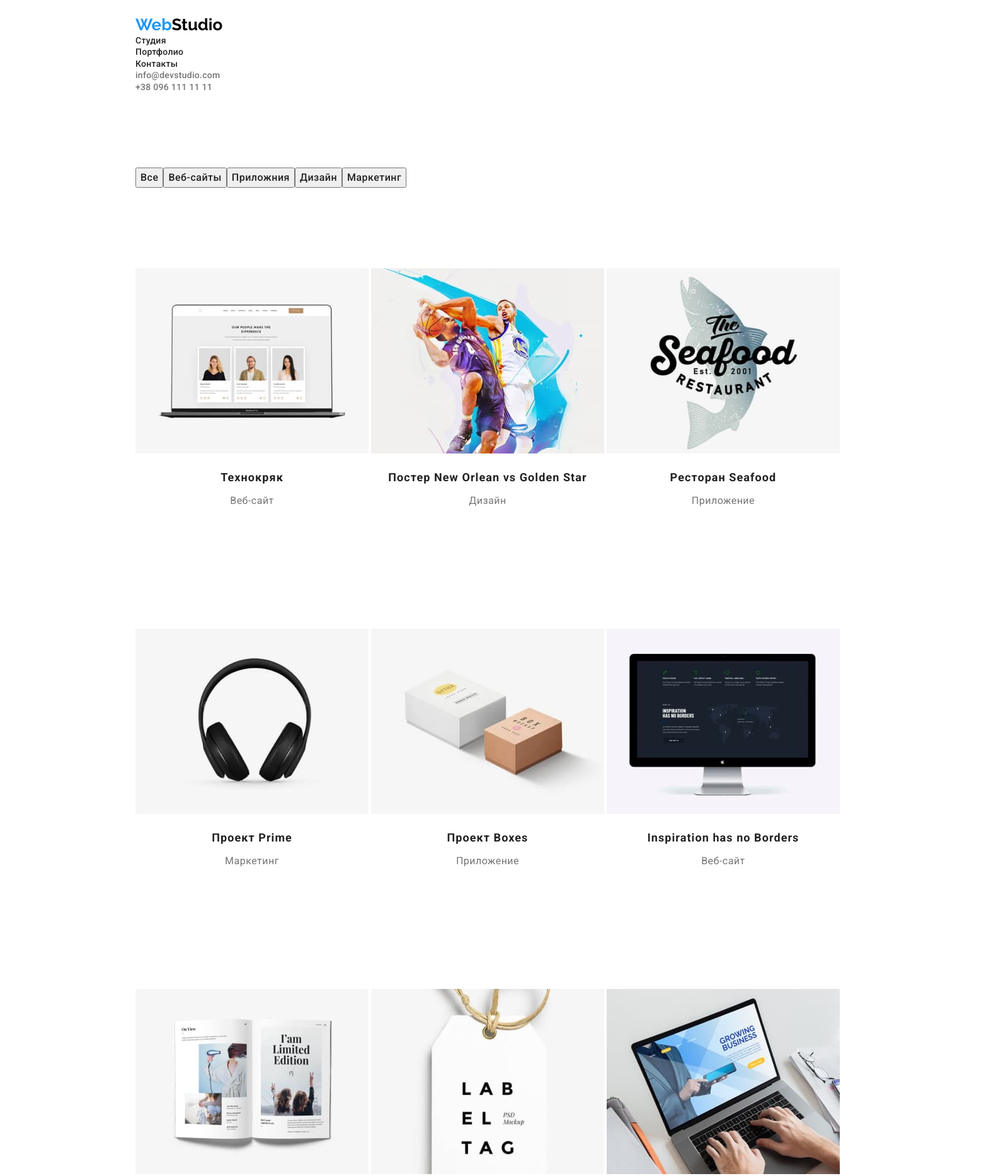
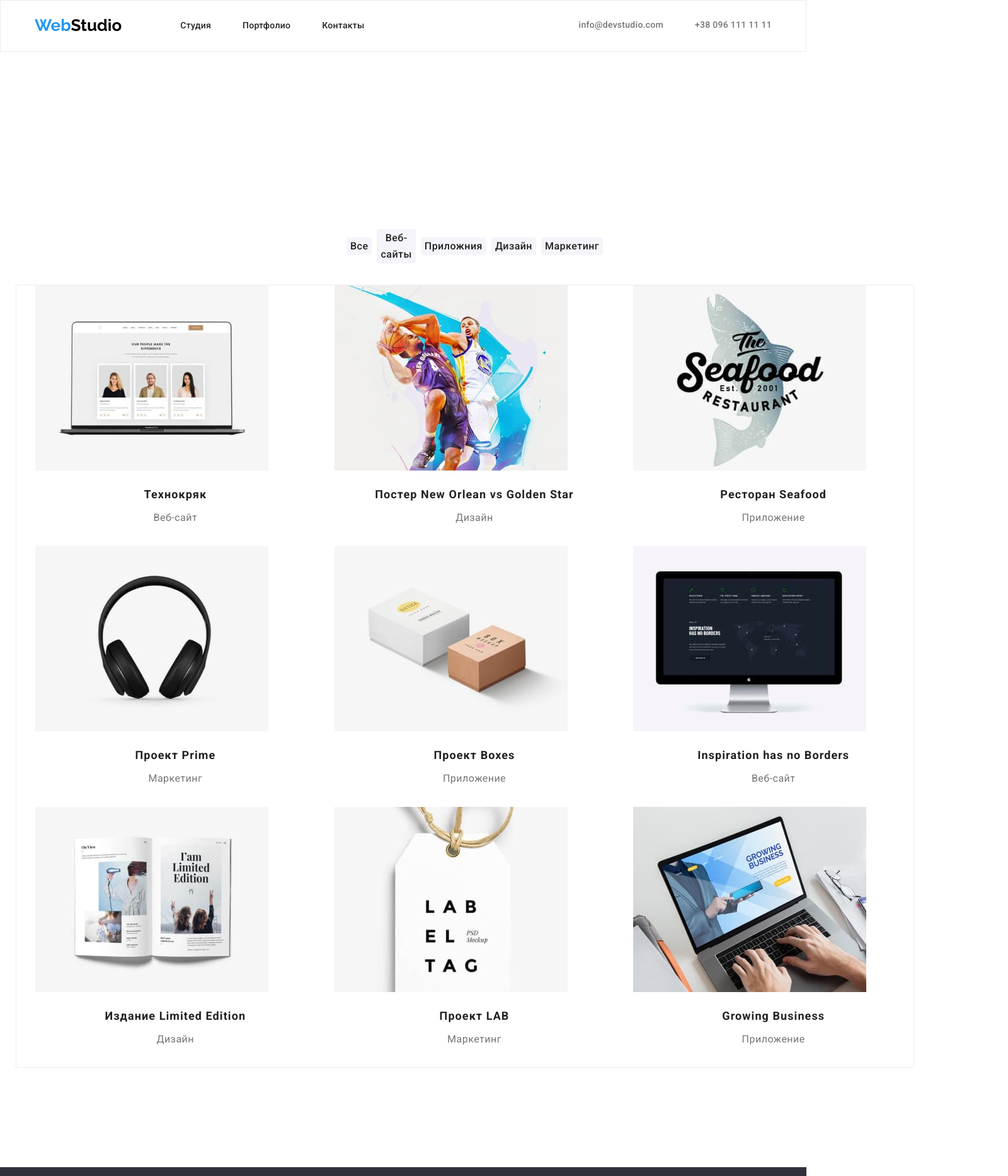
Before and after one commit to OleksandrMyk/goit-markup-hw-03, a plain HTML site: page portfolio.html in a window 1280 px wide. Shown: the top 1867 px of the page at 63% size, 1600 px wide, since content can reach past the window. Drawn offline with nearby package versions, Linux system fonts and the light colour scheme.

Commit message:
hw3-correction

```diff
--- a/css/style.css
+++ b/css/style.css
@@ -8,8 +8,6 @@
 
 body {
     font-family: 'Roboto', sans-serif;
-    width: 1600px;
-    margin: auto;
 }
 
 .visually-hidden {
@@ -29,11 +27,28 @@ body {
     list-style: none;
 }
 
+.section {
+    padding-top: 94px;
+    padding-bottom: 94px;
+    margin-top: 0;
+}
+
 .conteiner {
     width: 1200px;
     padding-left: 15px;
     padding-right: 15px;
     margin: 0 auto;
+}
+
+.hero-title {
+    display: flex;
+    align-items: center;
+    flex-wrap: wrap;
+    padding: 200px 452px 200px 452px;
+}
+
+.header-conteiner {
+    display: flex;
 }
 
 /* header section */
@@ -42,19 +57,28 @@ body {
     padding-top: 24px;
     padding-bottom: 25px;
     background: #ffffff;
+    border: 1px solid #ececec;
 }
 
 .header-item {
+    display: flex;
+}
+
+.header-item + .header-item {
+    margin-left: 50px;
 }
 
 .header-list {
+    display: flex;
+    margin-left: auto;
+    align-items: center;
 }
 
 .header-item-mail-tel {
     text-decoration: none;
     font-weight: 500;
     font-size: 14px;
-    line-height: 16px;
+    line-height: 1.14;
     letter-spacing: 0.02em;
     color: #757575;
 }
@@ -67,6 +91,8 @@ body {
 /* navigation section */
 
 .navigation {
+    display: flex;
+    align-items: center;
 }
 
 .logo {
@@ -76,6 +102,7 @@ body {
     font-size: 26px;
     line-height: 1.19;
     color: #2196f3;
+    margin-right: 93px;
 }
 
 .logo-header {
@@ -87,9 +114,14 @@ body {
 }
 
 .navigation-list {
+    display: flex;
 }
 
 .navigation-item {
+}
+
+.navigation-item + .navigation-item {
+    margin-left: 50px;
 }
 
 .navigation-link {
@@ -110,10 +142,12 @@ body {
 /* hero section */
 
 .hero {
-    padding-top: 200px;
-    padding-bottom: 280px;
     text-align: center;
     background: #2f303a;
+}
+
+.hero-container {
+    display: flex;
 }
 
 .title {
@@ -133,12 +167,15 @@ body {
     font-weight: bold;
     font-size: 16px;
     line-height: 1.87;
-    display: flex;
     align-items: center;
     text-align: center;
     letter-spacing: 0.06em;
     color: #ffffff;
     background: #2196f3;
+    min-width: 200px;
+    height: 50px;
+    box-shadow: 0px 4px 4px rgba(0, 0, 0, 0.15);
+    border-radius: 4px;
 }
 
 .title-btn:hover,
@@ -151,15 +188,20 @@ body {
 .about {
     padding-top: 94px;
     padding-bottom: 94px;
-    background-color: #ffffff;
+    background-color: #f5f4fa;
 }
 
 .about-list {
     display: flex;
-    text-align: center;
+    flex-wrap: wrap;
+    margin-left: -30px;
+    margin-bottom: -30px;
 }
 
 .about-item {
+    width: calc(100% / 4 - 30px);
+    margin-left: 30px;
+    margin-bottom: 30px;
 }
 
 .about-title {
@@ -183,7 +225,15 @@ body {
 .work-section {
     padding-top: 94px;
     padding-bottom: 94px;
+    background-color: #f5f4fa;
 }
+
+.work-img {
+    width: calc(100% / 3 - 30px);
+    margin-left: 30px;
+    margin-bottom: 30px;
+}
+
 .work-title {
     font-size: 36px;
     line-height: 1.16;
@@ -195,7 +245,9 @@ body {
 
 .work-list {
     display: flex;
-    text-align: center;
+    flex-wrap: wrap;
+    margin-left: -30px;
+    margin-bottom: -30px;
 }
 
 /* --- personal-section --- */
@@ -203,7 +255,7 @@ body {
 .personal {
     padding-top: 94px;
     padding-bottom: 94px;
-    background-color: #ffffff;
+    background-color: #f5f4fa;
 }
 
 .personal-title {
@@ -217,10 +269,19 @@ body {
 
 .personal-list {
     display: flex;
-    text-align: center;
+    flex-wrap: wrap;
+    margin-left: -30px;
+    margin-bottom: -30px;
 }
 
 .personal-section-item {
+    width: calc(100% / 4 - 30px);
+    margin-left: 30px;
+    margin-bottom: 30px;
+    background: #ffffff;
+    box-shadow: 0px 1px 3px rgba(0, 0, 0, 0.12), 0px 1px 1px rgba(0, 0, 0, 0.14),
+        0px 2px 1px rgba(0, 0, 0, 0.2);
+    border-radius: 0px 0px 4px 4px;
 }
 
 .personal-title-name {
@@ -294,6 +355,8 @@ body {
     text-align: center;
     letter-spacing: 0.03em;
     color: #212121;
+    background-color: transparent;
+    border: none;
 }
 
 .btn-list:active {
@@ -307,36 +370,59 @@ body {
     text-align: center;
     letter-spacing: 0.03em;
     color: #212121;
-    background-color: #2196f3;
+    background: #2196f3;
+    box-shadow: 0px 3px 1px rgba(0, 0, 0, 0.1), 0px 1px 2px rgba(0, 0, 0, 0.08),
+        0px 2px 2px rgba(0, 0, 0, 0.12);
+    border-radius: 4px;
 }
 
 .menu-btn-list {
-    display: inline-flex;
-    margin-top: 94px;
-    margin-bottom: 34px;
+    display: flex;
+    align-items: center;
+    padding: 94px 494px 34px 495px;
+}
+
+.menu-btn-item {
+    display: flex;
+    background: #f5f4fa;
+    border-radius: 4px;
+}
+
+.menu-btn-item + .menu-btn-item {
+    margin-left: 8px;
 }
 
 .btn-list:hover,
 .btn-list:focus {
     color: #ffffff;
     background-color: var(--accent-color);
+    box-shadow: 0px 3px 1px rgba(0, 0, 0, 0.1), 0px 1px 2px rgba(0, 0, 0, 0.08),
+        0px 2px 2px rgba(0, 0, 0, 0.12);
+    border-radius: 4px;
 }
 
 .menu-section-list {
+    display: flex;
 }
 
 .menu-section {
-    display: inline-block;
-    padding-top: 94px;
-    padding-bottom: 94px;
+    display: flex;
     text-align: center;
 }
 
-.menu-section:hover,
-.menu-section:focus {
-    -webkit-transform: scale(1.2);
-    -ms-transform: scale(1.2);
-    transform: scale(1.2);
+.menu-personal-list {
+    display: flex;
+    flex-wrap: wrap;
+    margin-left: -30px;
+    margin-bottom: -30px;
+    background: #ffffff;
+    border: 1px solid #eeeeee;
+}
+
+.menu-personal-item {
+    width: calc(100% / 3 - 30px);
+    margin-left: 30px;
+    margin-bottom: 30px;
 }
 
 .menu-title {
--- a/portfolio.html
+++ b/portfolio.html
@@ -17,7 +17,7 @@
 </head>
 <body>
     <header class="header">
-        <div class="conteiner">
+        <div class="conteiner header-conteiner">
             <nav class="navigation">
                 <a class="logo" href="#">Web<span class="logo-header">Studio</span></a>
                 <ul class="navigation-list list">
@@ -35,66 +35,50 @@
         </div>
     </header>
     <main>
-    <section class="menu-section-list">
+    <section class="menu-section-list section">
         <div class="conteiner">
-        <h2 class="visually-hidden">Блок внутрішня сторінка</h2>
-        <section>
-            <h2 class="visually-hidden">Блок кнопки</h2>
+            <h2 class="visually-hidden">секция</h2>
+    <section class="menu-section section">
+            <div class="container">
+                <h2 class="visually-hidden">Блок кнопки</h2>
             <ul class="menu-btn-list list">
-                <li><button type="button" class="btn-list">Все</button></li>
-                <li><button type="button" class="btn-list">Веб-сайты</button></li>
-                <li><button type="button" class="btn-list">Приложния</button></li>
-                <li><button type="button" class="btn-list">Дизайн</button></li>
-                <li><button type="button" class="btn-list">Маркетинг</button></li>
+                <li class="menu-btn-item"><button type="button" class="btn-list">Все</button></li>
+                <li class="menu-btn-item"><button type="button" class="btn-list">Веб-сайты</button></li>
+                <li class="menu-btn-item"><button type="button" class="btn-list">Приложния</button></li>
+                <li class="menu-btn-item"><button type="button" class="btn-list">Дизайн</button></li>
+                <li class="menu-btn-item"><button type="button" class="btn-list">Маркетинг</button></li>
             </ul>
-            </div>
-        </section>
-        <div class="conteiner">
-        <section class="menu-section">
-            <img src="./images/block-img-1.jpg" alt="люди зображені ноутбука" width="370" height="294">
-            <h2 class="menu-title">Технокряк</h2>
-            <p class="menu-after-title">Веб-сайт</p>
-        </section>
-        <section class="menu-section">
-            <img src="./images/block-img-2.jpg" alt="два баскетболісти" width="370" height="294">
-            <h2 class="menu-title">Постер New Orlean vs Golden Star</h2>
-            <p class="menu-after-title">Дизайн</p>
-        </section>
-        <section class="menu-section">
-            <img src="./images/block-img-3.jpg" alt="логотип ресторана" width="370" height="294">
-            <h2 class="menu-title">Ресторан Seafood</h2>
-            <p class="menu-after-title">Приложение</p>
-        </section>
-        <section class="menu-section">
-            <img src="./images/block-img-4.jpg" alt="навушники" width="370" height="294">
-            <h2 class="menu-title">Проект Prime</h2>
-            <p class="menu-after-title">Маркетинг</p>
-        </section>
-        <section class="menu-section">
-            <img src="./images/block-img-5.jpg" alt="дві коробки" width="370" height="294">
-            <h2 class="menu-title">Проект Boxes</h2>
-            <p class="menu-after-title">Приложение</p>
-        </section>
-        <section class="menu-section">
-            <img src="./images/block-img-6.jpg" alt="моноблок aple" width="370" height="294">
-            <h2 class="menu-title">Inspiration has no Borders</h2>
-            <p class="menu-after-title">Веб-сайт</p>
-        </section>
-        <section class="menu-section">
-            <img src="./images/block-img-7.jpg" alt="розгорнута книга" width="370" height="294">
-            <h2 class="menu-title">Издание Limited Edition</h2>
-            <p class="menu-after-title">Дизайн</p>
-        </section>
-        <section class="menu-section">
-            <img src="./images/block-img-8.jpg" alt="бірка з продукції lab el tag" width="370" height="294">
-            <h2 class="menu-title">Проект LAB</h2>
-            <p class="menu-after-title">Маркетинг</p>
-        </section>
-        <section class="menu-section">
-            <img src="./images/block-img-9.jpg" alt="людина друкує на коутбуці" width="370" height="294">
-            <h2 class="menu-title">Growing Business</h2>
-            <p class="menu-after-title">Приложение</p>
-        </section>
+            <ul class="menu-personal-list list">
+                <li class="menu-personal-item"><img src="./images/block-img-1.jpg" alt="люди зображені ноутбука" width="370" height="294">
+                <h2 class="menu-title">Технокряк</h2>
+                <p class="menu-after-title">Веб-сайт</p></li>
+                <li class="menu-personal-item"><img src="./images/block-img-2.jpg" alt="два баскетболісти" width="370" height="294">
+                <h2 class="menu-title">Постер New Orlean vs Golden Star</h2>
+                <p class="menu-after-title">Дизайн</p></li>
+                <li class="menu-personal-item"><img src="./images/block-img-3.jpg" alt="логотип ресторана" width="370" height="294">
+                <h2 class="menu-title">Ресторан Seafood</h2>
+                <p class="menu-after-title">Приложение</p></li>
+                <li class="menu-personal-item"><img src="./images/block-img-4.jpg" alt="навушники" width="370" height="294">
+                <h2 class="menu-title">Проект Prime</h2>
+                <p class="menu-after-title">Маркетинг</p></li>
+                <li class="menu-personal-item"><img src="./images/block-img-5.jpg" alt="дві коробки" width="370" height="294">
+                <h2 class="menu-title">Проект Boxes</h2>
+                <p class="menu-after-title">Приложение</p></li>
+                <li class="menu-personal-item"><img src="./images/block-img-6.jpg" alt="моноблок aple" width="370" height="294">
+                <h2 class="menu-title">Inspiration has no Borders</h2>
+                <p class="menu-after-title">Веб-сайт</p></li>
+                <li class="menu-personal-item"><img src="./images/block-img-7.jpg" alt="розгорнута книга" width="370" height="294">
+                <h2 class="menu-title">Издание Limited Edition</h2>
+                <p class="menu-after-title">Дизайн</p></li>
+                <li class="menu-personal-item"><img src="./images/block-img-8.jpg" alt="бірка з продукції lab el tag" width="370" height="294">
+                <h2 class="menu-title">Проект LAB</h2>
+                <p class="menu-after-title">Маркетинг</p></li>
+                <li class="menu-personal-item"><img src="./images/block-img-9.jpg" alt="людина друкує на коутбуці" width="370" height="294">
+                <h2 class="menu-title">Growing Business</h2>
+                <p class="menu-after-title">Приложение</p></li>
+            </ul>
+        </div>
+    </section>
         </div>
     </section>
     </main>
```
Also changed, not shown: index.html (+14 -12 lines).
